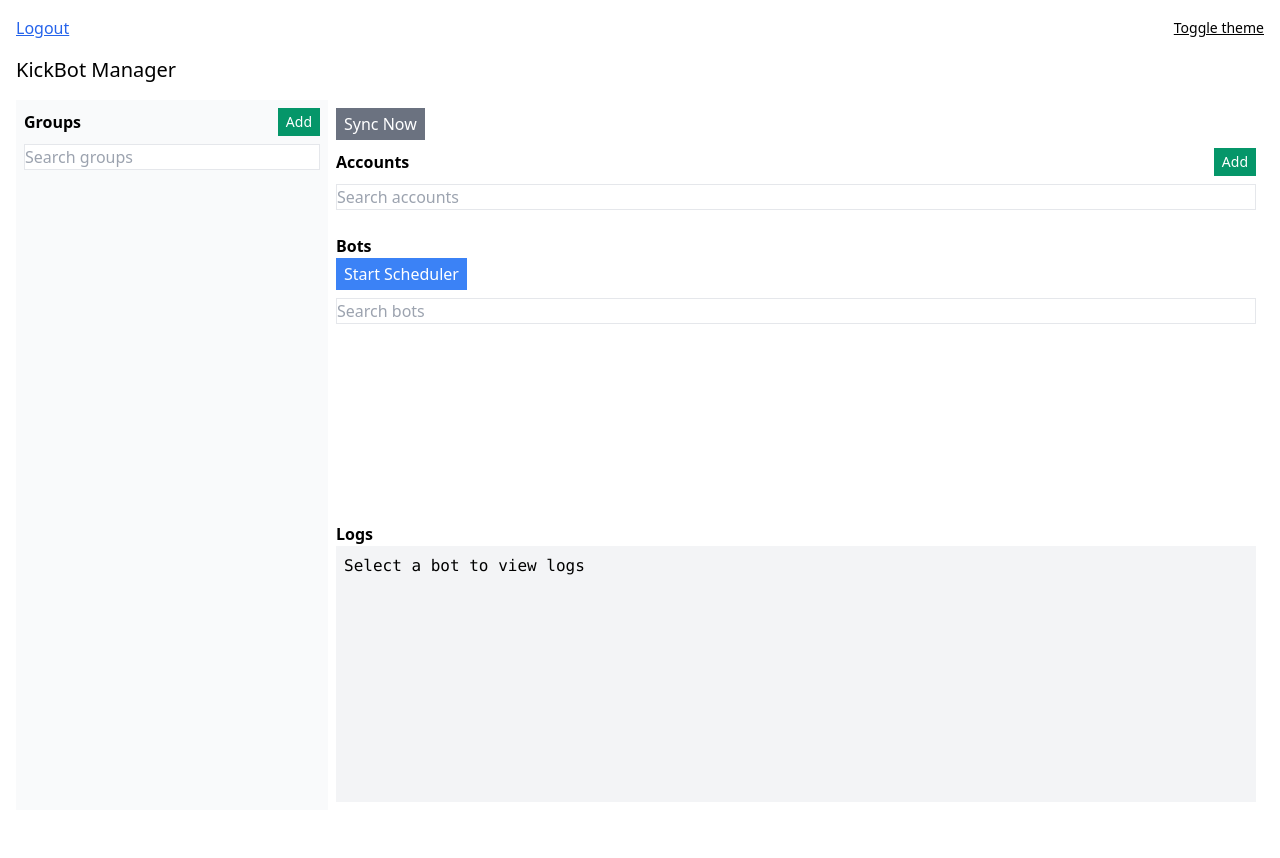
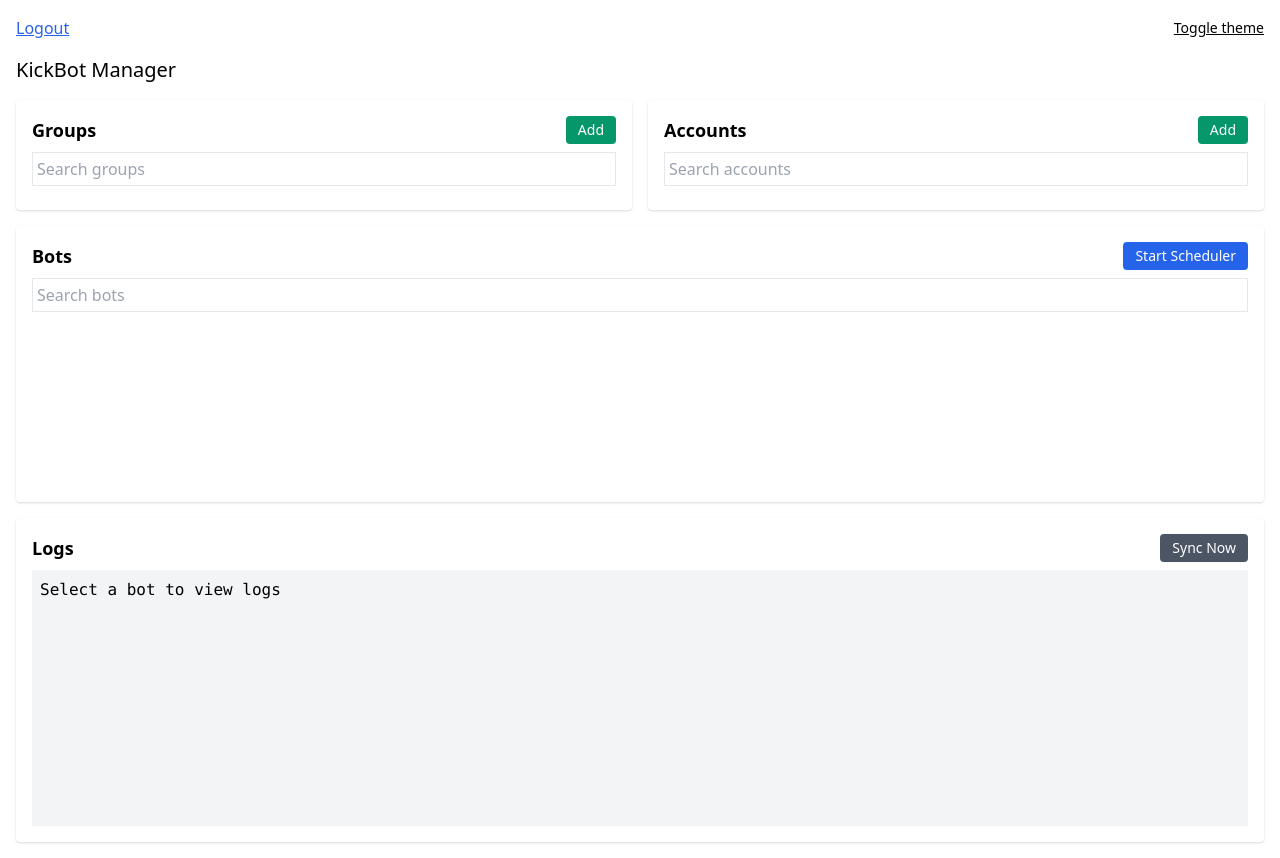
Before and after one commit to Knuromuro/kick-multibot-panel, a Flask app: page /dashboard in a window 1280 px wide. Before the commit the page ends 575 px from the top, so only its background shows below. Run offline with Flask 3, Linux system fonts and the light colour scheme; the visitor is signed in with stand-in values (Sample User, id 1); data that the repository does not hold is empty; a map, chart or similar area stays blank; some libraries are stand-ins or nearby versions.

Commit message:
Redesign dashboard UI

```diff
--- a/app/static/main.js
+++ b/app/static/main.js
@@ -127,11 +127,13 @@ async function loadAccounts() {
   if (!data) return;
   const accs = data.items || data;
   const table = document.getElementById('accountTable');
-  table.innerHTML = '<tr><th>ID</th><th>User</th><th>Group</th></tr>';
+  table.innerHTML = '<thead class="bg-gray-100 font-bold"><tr><th class="border px-2">ID</th><th class="border px-2">User</th><th class="border px-2">Group</th></tr></thead><tbody></tbody>';
+  const tbody = table.querySelector('tbody');
   accs.forEach(a => {
     const row = document.createElement('tr');
+    row.className = 'odd:bg-gray-50';
     row.innerHTML = `<td class="border px-2">${a.id}</td><td class="border px-2">${a.username}</td><td class="border px-2">${a.group_id}</td>`;
-    table.appendChild(row);
+    tbody.appendChild(row);
   });
 }
 
@@ -145,15 +147,17 @@ async function loadBots() {
   container.innerHTML = '';
   bots.forEach(b => {
     const div = document.createElement('div');
-    let color = 'bg-red-200';
-    if (b.status === 'online') color = 'bg-green-200';
-    else if (b.status === 'queued') color = 'bg-yellow-200';
-    div.className = `${color} p-2 space-x-1`;
-    div.innerHTML = `ID ${b.id} (${b.username}) - ${b.status}
-      <button onclick="startBot(${b.id})" class="bg-green-500 text-white px-1">Start</button>
-      <button onclick="stopBot(${b.id})" class="bg-red-500 text-white px-1">Stop</button>
-      <button onclick="openCmd(${b.id})" class="bg-blue-500 text-white px-1">Cmd</button>
-      <button onclick="fetchLogs(${b.id})" class="text-sm underline">Logs</button>`;
+    div.className = 'bg-gray-50 rounded shadow p-2 flex justify-between items-center';
+    let color = 'bg-red-500';
+    if (b.status === 'online') color = 'bg-green-500';
+    const badge = `<span class="text-white ${color} text-xs px-2 py-1 rounded">${b.status}</span>`;
+    div.innerHTML = `<span>ID ${b.id} (${b.username}) ${badge}</span>
+      <span class="space-x-1">
+        <button onclick="startBot(${b.id})" class="bg-green-600 hover:bg-green-700 text-white px-2 py-1 rounded text-xs">Start</button>
+        <button onclick="stopBot(${b.id})" class="bg-red-600 hover:bg-red-700 text-white px-2 py-1 rounded text-xs">Stop</button>
+        <button onclick="openCmd(${b.id})" class="bg-blue-600 hover:bg-blue-700 text-white px-2 py-1 rounded text-xs">Cmd</button>
+        <button onclick="fetchLogs(${b.id})" class="underline text-xs">Logs</button>
+      </span>`;
     container.appendChild(div);
   });
 }
@@ -195,7 +199,9 @@ async function fetchLogs(id) {
   async function load() {
     const lines = await api(`/dashboard/api/bots/${id}/logs`);
     if (lines) {
-      document.getElementById('logBox').textContent = lines.join('\n');
+      const box = document.getElementById('logBox');
+      box.textContent = lines.join('\n');
+      box.scrollTop = box.scrollHeight;
     }
   }
   await load();
--- a/app/templates/dashboard.html
+++ b/app/templates/dashboard.html
@@ -2,37 +2,44 @@
 {% block title %}Dashboard{% endblock %}
 {% block content %}
 <h1 class="text-xl mb-4">KickBot Manager</h1>
-<div class="flex flex-col md:flex-row">
-  <aside class="md:w-1/4 p-2 bg-gray-50" id="sidebar">
+<div class="grid gap-4 md:grid-cols-2" id="mainArea">
+  <section class="bg-white rounded shadow p-4 md:block hidden" id="sidebar">
     <div class="flex justify-between items-center mb-2">
-      <span class="font-bold">Groups</span>
-      <button id="addGroupBtn" class="bg-green-600 text-white px-2 py-1 text-sm">Add</button>
+      <h2 class="text-lg font-bold">Groups</h2>
+      <button id="addGroupBtn" class="bg-green-600 hover:bg-green-700 text-white px-3 py-1 rounded text-sm">Add</button>
     </div>
-    <input id="groupSearch" class="border w-full mb-2" placeholder="Search groups">
+    <input id="groupSearch" class="border w-full mb-2 p-1" placeholder="Search groups">
     <ul id="groupList" class="space-y-1"></ul>
-  </aside>
-  <main class="md:flex-1 p-2" id="mainArea">
-    <button onclick="syncPush()" class="bg-gray-500 text-white px-2 py-1 mb-2">Sync Now</button>
+  </section>
+
+  <section class="bg-white rounded shadow p-4" id="accountsSection">
     <div class="flex justify-between items-center mb-2">
-      <span class="font-bold">Accounts</span>
-      <button id="addAccountBtn" class="bg-green-600 text-white px-2 py-1 text-sm">Add</button>
+      <h2 class="text-lg font-bold">Accounts</h2>
+      <button id="addAccountBtn" class="bg-green-600 hover:bg-green-700 text-white px-3 py-1 rounded text-sm">Add</button>
     </div>
-    <input id="accountSearch" class="border w-full mb-2" placeholder="Search accounts">
-    <table id="accountTable" class="w-full border-collapse mb-4"></table>
-    <section class="mb-4">
-      <h2 class="font-bold">Bots</h2>
-      <button onclick="startScheduler()" class="bg-blue-500 text-white px-2 py-1 mb-2">Start Scheduler</button>
-      <input id="botSearch" class="border w-full mb-2" placeholder="Search bots">
-      <div id="bots" class="space-y-2"></div>
-    </section>
-    <section class="mb-4">
+    <input id="accountSearch" class="border w-full mb-2 p-1" placeholder="Search accounts">
+    <table id="accountTable" class="w-full text-sm"></table>
+  </section>
+
+  <section class="bg-white rounded shadow p-4 md:col-span-2" id="botsSection">
+    <div class="flex justify-between items-center mb-2">
+      <h2 class="text-lg font-bold">Bots</h2>
+      <button onclick="startScheduler()" class="bg-blue-600 hover:bg-blue-700 text-white px-3 py-1 rounded text-sm">Start Scheduler</button>
+    </div>
+    <input id="botSearch" class="border w-full mb-2 p-1" placeholder="Search bots">
+    <div id="bots" class="space-y-2"></div>
+    <div class="mt-4">
       <canvas id="chart" height="150"></canvas>
-    </section>
-    <section class="mt-6">
-      <h2 class="font-bold">Logs</h2>
-      <pre id="logBox" class="bg-gray-100 p-2 h-64 overflow-auto">Select a bot to view logs</pre>
-    </section>
-  </main>
+    </div>
+  </section>
+
+  <section class="bg-white rounded shadow p-4 md:col-span-2" id="logsSection">
+    <div class="flex justify-between items-center mb-2">
+      <h2 class="text-lg font-bold">Logs</h2>
+      <button onclick="syncPush()" class="bg-gray-600 hover:bg-gray-700 text-white px-3 py-1 rounded text-sm">Sync Now</button>
+    </div>
+    <pre id="logBox" class="bg-gray-100 p-2 h-64 overflow-auto">Select a bot to view logs</pre>
+  </section>
 </div>
 
 <dialog id="groupModal">
--- a/backend/__init__.py
+++ b/backend/__init__.py
@@ -22,7 +22,7 @@ from shared.cache import init_cache
 from shared.logger import logger, init_logging
 from .models import db, SyncEvent
 from . import scheduler
-from .scheduler import sched, process_unsent_events
+from .scheduler import sched, process_unsent_events, set_socketio
 from .routes import api_bp, auth_bp
 from app.routes import register_web
 
@@ -75,6 +75,7 @@ def create_app(config: Optional[dict] = None) -> Flask:
     jwt.init_app(app)
     db.init_app(app)
     socketio.init_app(app)
+    set_socketio(socketio)
 
     scheduler.init_redis()
     app.redis_online = True
@@ -88,7 +89,7 @@ def create_app(config: Optional[dict] = None) -> Flask:
                 fb = Path(app.config["SYNC_FALLBACK_FILE"])
                 if fb.exists():
                     fb.unlink()
-                scheduler.queue.enqueue(process_unsent_events, socketio)
+                scheduler.queue.enqueue(process_unsent_events)
                 if not getattr(app, "redis_online", True):
                     logger.info("Redis connection restored")
                     socketio.emit("redis_status", {"online": True})
```
Also changed, not shown: backend/scheduler.py (+57 -33 lines).
